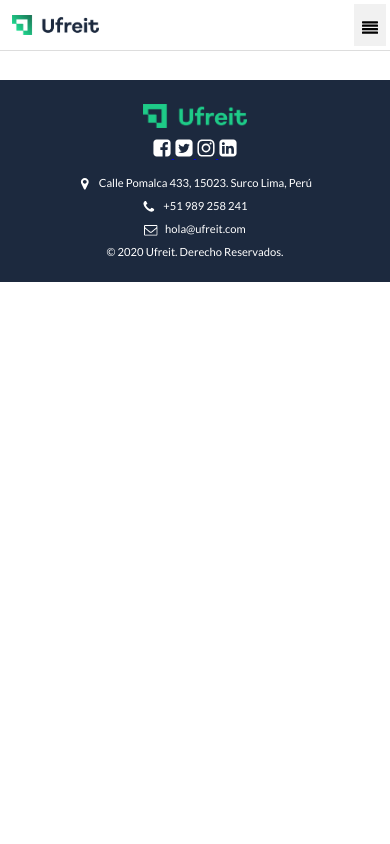
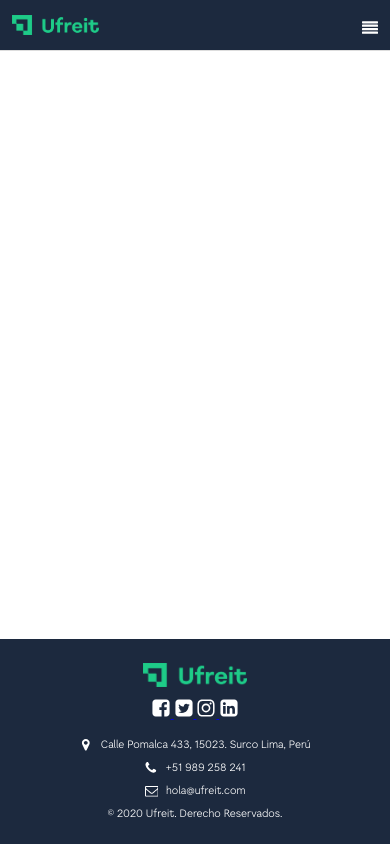
Before and after one commit to jegj/ufreit-web, a website: page index.html in a window 390 px wide. Drawn offline with Linux system fonts and the light colour scheme.

Commit message:
Update for dark bg

```diff
--- a/index.html
+++ b/index.html
@@ -5,9 +5,6 @@
 	<meta charset="UTF-8">
 	<meta name="viewport" content="width=device-width, initial-scale=1.0">
 	<meta http-equiv="X-UA-Compatible" content="ie=edge">
-
-	<link href="https://fonts.googleapis.com/css?family=Lato:100,300,400,700,900" rel="stylesheet">
-
 	<link rel="stylesheet" href="css/style.css">
 	<link rel="shortcut icon" type="image/png" href="img/favicon.png">
 
@@ -18,7 +15,7 @@
 	<div class="nav">
 		<div class="nav__container">
 			<header class="nav__header">
-				<img src="img/logo2.png" alt="ufreit logo" class="nav__logo">
+				<img src="img/logo.png" alt="ufreit logo" class="nav__logo">
 				<div id="nav-menu-button" class="nav__menu-btn">
 					<a href="#">
 						<svg class="nav__menu-btn__icon">
@@ -29,11 +26,10 @@
 			</header>
 			<nav>
 				<ul class="nav__list nav__list--hide">
-					<li class="nav__list-item"><a class="nav__link active-link" href="#">¿Quienes Somos?</a></li>
-					<li class="nav__list-item"><a class="nav__link" href="#">¿Como Funciona?</a></li>
-					<li class="nav__list-item"><a class="nav__link" href="#">¿Porque Nosotros?</a></li>
-					<li class="nav__list-item"><a class="nav__link" href="#">FAQ</a></li>
-					<li class="nav__list-item"><a class="nav__link" href="#">Contactanos</a></li>
+					<li class="nav__list-item"><a class="nav__link active-link" href="#">Nosotros</a></li>
+					<li class="nav__list-item"><a class="nav__link" href="#">Cómo funciona</a></li>
+					<li class="nav__list-item"><a class="nav__link" href="#">Porque nosotros</a></li>
+					<li class="nav__list-item"><a class="nav__link" href="#">Unete</a></li>
 				</ul>
 			</nav>
 		</div>
--- a/sass/_layout.scss
+++ b/sass/_layout.scss
@@ -5,7 +5,8 @@
 	top: 0;
 	z-index: 9000;
 	width: 100%;
-	background-color: white;
+	background-color: #1C293E;
+	// background-color: white;
 	border-bottom: 1px solid #ddd;
 
 	@media screen and (max-width: 700px) {
@@ -45,11 +46,19 @@
 	&__menu-btn {
 		@media screen and (max-width: 700px) {
 			padding: 1rem;
-			background-color: #f1f1f1;
+			// background-color: #f1f1f1;
 			cursor: pointer;
 		}
 		@media screen and (min-width: 701px) {
 			display: none;
+		}
+
+		&__icon {
+			width: 2rem;
+			height: 2rem;
+			margin-top: 1rem;
+			fill: $color-white;
+			// fill: currentColor;
 		}
 	}
 
@@ -80,7 +89,8 @@
 
 	&__link {
 		flex: 1;
-		color: #444;
+		// color: #444;
+		color: $color-white;
 		text-decoration: none;
 		font-weight: 600;
 		font-size: 1.2rem;
@@ -94,20 +104,14 @@
 		@media screen and (max-width: 700px) {
 			padding: 1rem 0;
 			font-size: 1.3rem;
-			border-bottom: 1px solid $color-grey-light-1;
+			// border-bottom: 1px solid $color-grey-light-1;
 		}
 
 		&:hover {
 			background-color: $color-primary-light;
+			color:$color-secondary-dark;
 		}
 
-	}
-
-	&__menu-btn__icon {
-		width: 2rem;
-		height: 2rem;
-		margin-top: 1rem;
-		// fill: currentColor;
 	}
 }
 
@@ -139,7 +143,7 @@
 	box-sizing: border-box;
 	width: 100%;
 	text-align: left;
-	font-size: 1.4rem;
+	font-size: 1.3rem;
 	padding: 3rem;
 	margin-top: 80px;
 	position: fixed;
@@ -149,7 +153,7 @@
 	color:$color-white;
 
 	@media (max-width:$bp-small){
-		position: static;
+		// position: static;
 		flex-direction: column;
 	}
 
```
Also changed, not shown: css/style.css.
